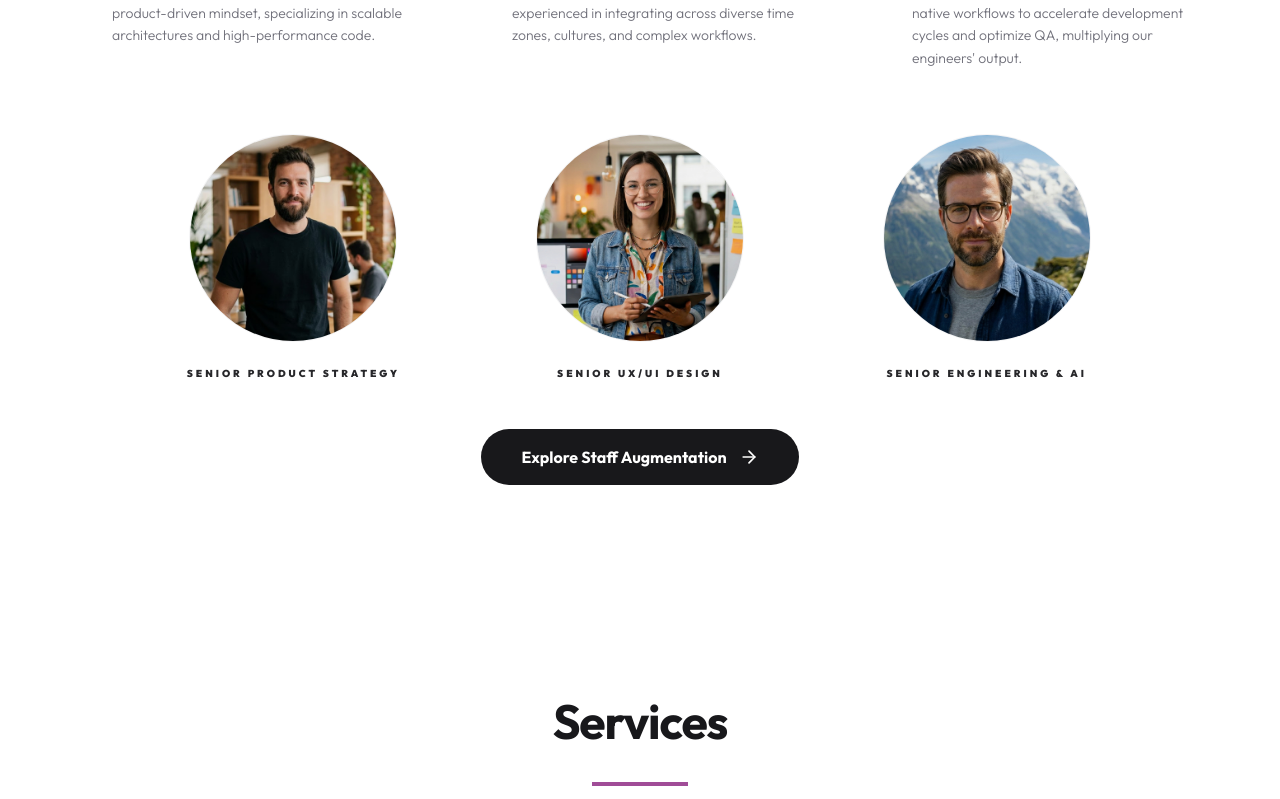
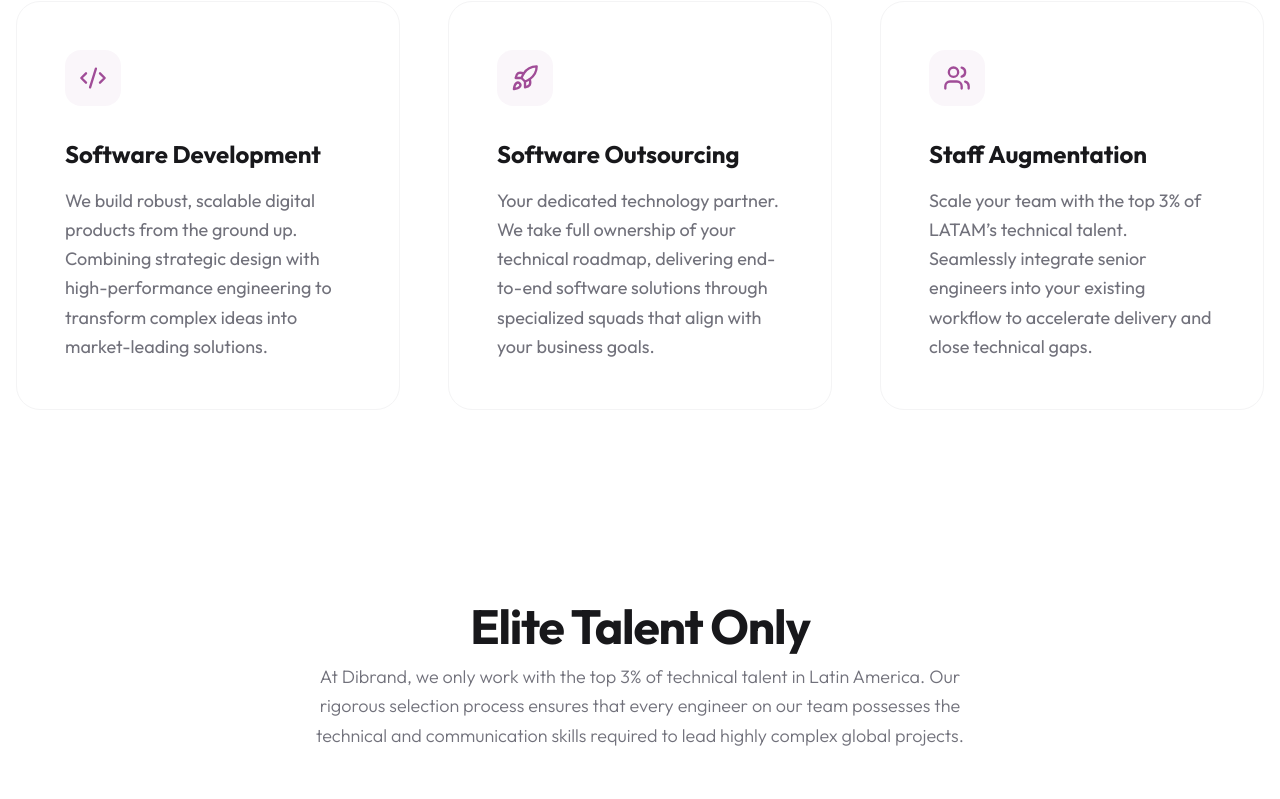
Before and after one commit to dibrand-dev/dibrand-redesign, a Next.js app: page /en in a window 1280 px wide. Shown: the part 1181-1980 px from the top of the page. Built offline with nearby package versions, Linux system fonts and the light colour scheme; no server answers; the database is empty.

Commit message:
feat: reorder home sections for better sales narrative flow

```diff
--- a/app/[lang]/page.tsx
+++ b/app/[lang]/page.tsx
@@ -106,13 +106,13 @@ export default async function Home(props: { params: Promise<{ lang: "en" | "es"
         {/* 1. Hero Section (Reinvención del Valor) */}
         <HeroSection dict={dict.home} />
 
-        {/* 2. Sección Staffing (Strategic Talent Integration) */}
+        {/* 2. Services (Software Development, Outsourcing, Staff Augmentation) */}
+        <EngineeringExcellence dict={dict.home} lang={params.lang} />
+
+        {/* 3. Elite Talent Only (Staff Augmentation Teaser) */}
         <StaffAugmentationTeaser dict={dict.home} lang={params.lang} />
 
-        {/* 3. Engineering Excellence (Dual Focus) */}
-        <EngineeringExcellence dict={dict.home} lang={params.lang} />
-
-        {/* 4. Selected Work (Dynamic Portfolio Engine) */}
+        {/* 4. Featured Cases (Dynamic Portfolio Engine) */}
         <SelectedWork dict={dict.home} lang={params.lang} cases={topCases} />
 
         {/* 5. Solutions / Services Grid */}
```
